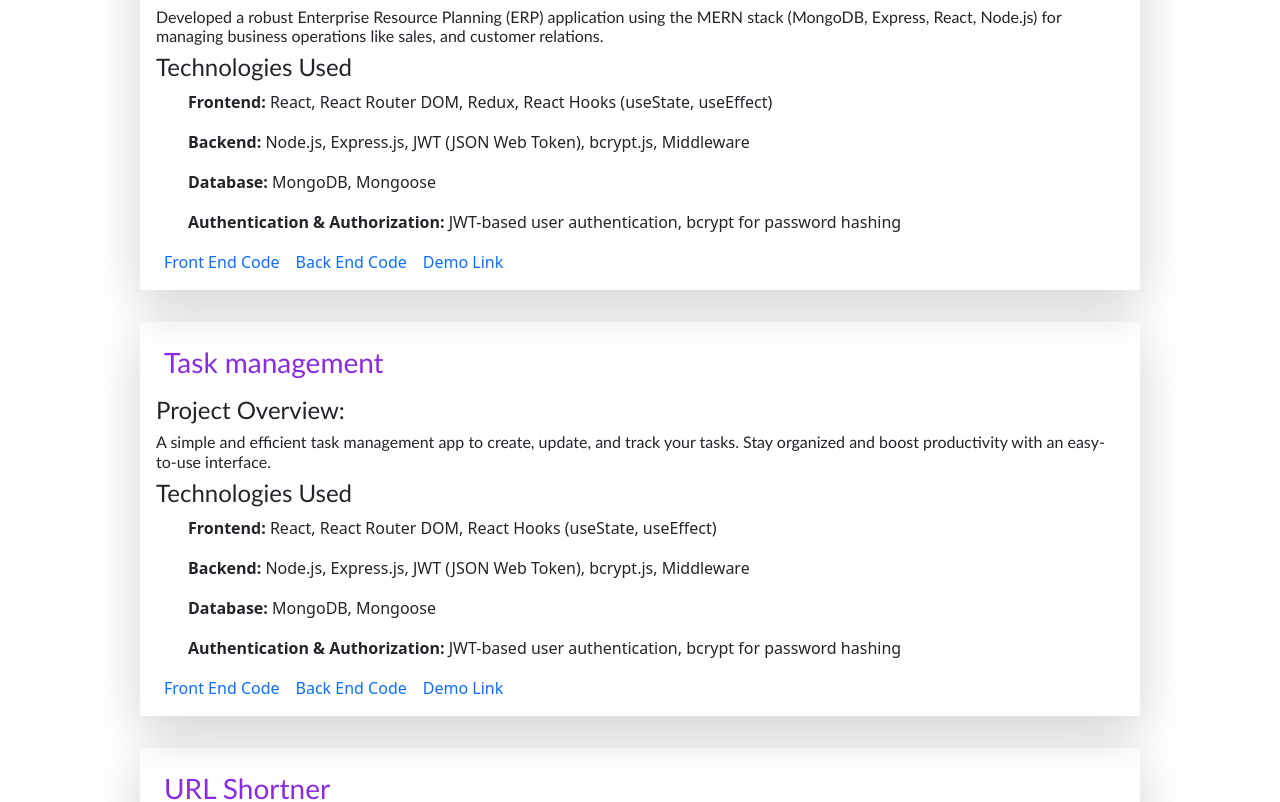
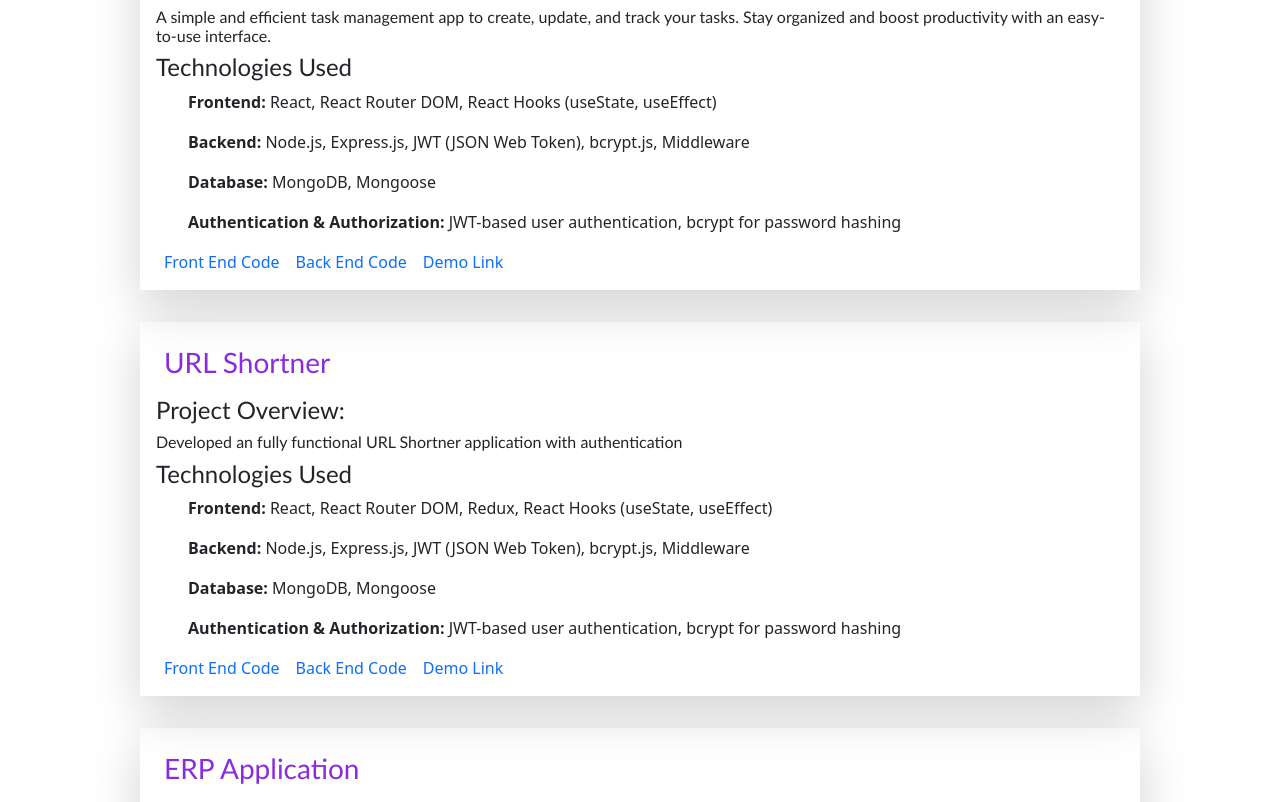
Before and after one commit to Chakkaravarthik/Portfolio, a React (Vite) app: page / in a window 1280 px wide. Shown: the part 1766-2568 px from the top of the page. Built offline with nearby package versions, Linux system fonts and the light colour scheme.

Commit message:
alter project

```diff
--- a/src/assets/Projects/projects.jsx
+++ b/src/assets/Projects/projects.jsx
@@ -7,9 +7,9 @@ function Project() {
             <div className='d-flex flex-column justify-content-center align-items-center pt-3 '>
                 <h1 className='projecthead size'>Projects</h1>
                 <ProjectList5 />
-                <ProjectList1 />
                 <ProjectList3 />
                 <ProjectList2 />
+                <ProjectList1 />
                 <ProjectList4 />
             </div>
         </>
```
